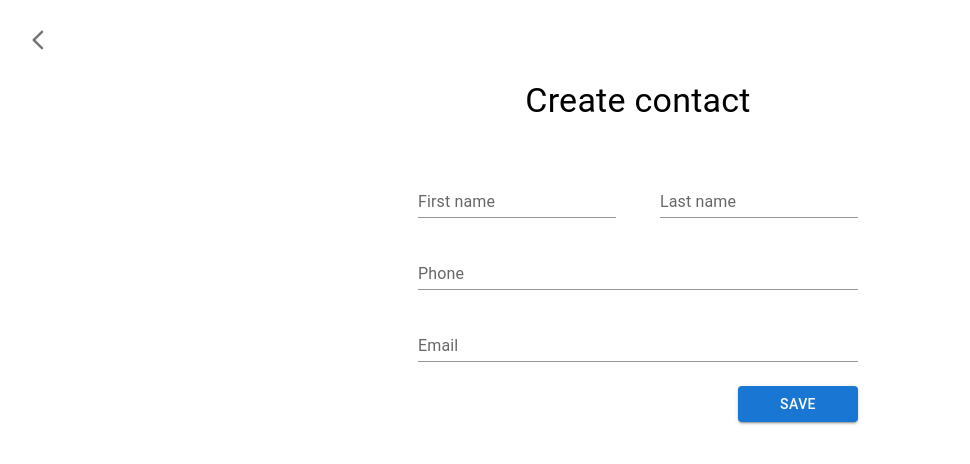
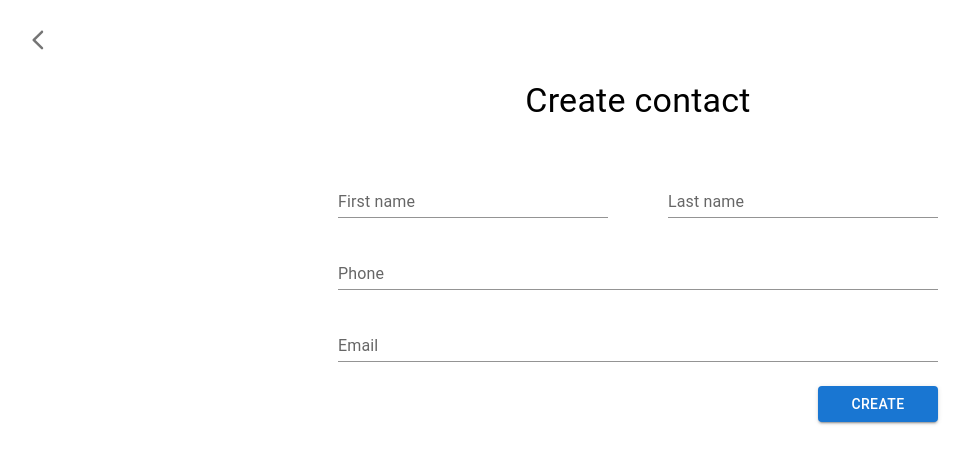
Before and after one commit to Willyjvp/backbone-challenge, a Next.js app: page /contacts/create in a window 1280 px wide. Shown: the top 464 px of the page, without its empty margins (2-972 px from the left). Built offline with nearby package versions, Linux system fonts and the light colour scheme; no server answers.

Commit message:
improve Edit and Create page to use a common component

```diff
--- /dev/null
+++ b/components/ContactForm.tsx
@@ -0,0 +1,119 @@
+import { Box, Button, TextField } from '@mui/material';
+import React from 'react';
+import { useForm } from 'react-hook-form';
+import { Contact } from '../models/contacts';
+
+interface ContactFormProps {
+  onSubmit: (data: FormData) => void;
+  singleContact: Contact | undefined;
+  actionType: 'Update' | 'Create';
+}
+
+export interface FormData {
+  firstName: string;
+  lastName: string;
+  email: string;
+  phone: string;
+}
+
+const ContactForm = ({
+  onSubmit,
+  singleContact,
+  actionType,
+}: ContactFormProps) => {
+  const {
+    register,
+    handleSubmit,
+    formState: { errors },
+  } = useForm<FormData>({
+    defaultValues: {
+      firstName: singleContact ? singleContact.firstName : '',
+      lastName: singleContact ? singleContact.lastName : '',
+      email: singleContact ? singleContact.email : '',
+      phone: singleContact ? singleContact.phone : '',
+    },
+  });
+
+  return (
+    <form onSubmit={handleSubmit(onSubmit)}>
+      <Box
+        display="flex"
+        flexDirection="column"
+        sx={{ width: { xs: '100%', sm: '60vw' }, maxWidth: '600px' }}
+      >
+        <Box
+          display="flex"
+          flexDirection="row"
+          justifyContent="space-between"
+          flexWrap="wrap"
+        >
+          <TextField
+            error={errors.firstName !== undefined}
+            helperText={errors.firstName?.message}
+            label="First name"
+            variant="standard"
+            {...register('firstName', { required: 'First name is required' })}
+            sx={{
+              width: { xs: '100%', sm: '45%' },
+              minWidth: '150px',
+              mt: 3,
+            }}
+          />
+          <TextField
+            error={errors.lastName !== undefined}
+            helperText={errors.lastName?.message}
+            label="Last name"
+            variant="standard"
+            {...register('lastName', { required: 'Last name is required' })}
+            sx={{
+              width: { xs: '100%', sm: '45%' },
+              minWidth: '150px',
+              mt: 3,
+            }}
+          />
+        </Box>
+        <TextField
+          error={errors.phone !== undefined}
+          helperText={errors.phone?.message}
+          label="Phone"
+          variant="standard"
+          {...register('phone', {
+            required: 'Phone is required',
+            maxLength: {
+              value: 10,
+              message: 'Phone is invalid (10 numbers max)',
+            },
+            pattern: {
+              value: /^([0-9]\d*)$/i,
+              message: 'Phone is invalid',
+            },
+          })}
+          sx={{ mt: 3 }}
+        />
+        <TextField
+          error={errors.email !== undefined}
+          helperText={errors.email?.message}
+          label="Email"
+          variant="standard"
+          {...register('email', {
+            required: 'Email is required',
+            pattern: {
+              value: /^[A-Z0-9._%+-]+@[A-Z0-9.-]+\.[A-Z]{2,}$/i,
+              message: 'Invalid email',
+            },
+          })}
+          sx={{ mt: 3 }}
+        />
+        <Button
+          type="submit"
+          variant="contained"
+          sx={{ alignSelf: 'flex-end', width: '120px', mt: 3 }}
+        >
+          {actionType}
+        </Button>
+      </Box>
+    </form>
+  );
+};
+
+export default ContactForm;
--- a/pages/contacts/create.tsx
+++ b/pages/contacts/create.tsx
@@ -1,27 +1,13 @@
-import { Box, Button, Container, TextField, Typography } from '@mui/material';
+import { Container, Typography } from '@mui/material';
 import axios, { AxiosError } from 'axios';
 import Router from 'next/router';
-import { useForm } from 'react-hook-form';
+import ContactForm, { FormData } from '../../components/ContactForm';
 import { useAlertContext } from '../../context/AlertContext';
 import { useContactContext } from '../../context/ContactContext';
-
-type FormData = {
-  firstName: string;
-  lastName: string;
-  email: string;
-  phone: string;
-};
 
 const CreateContact = () => {
   const { handleAlert } = useAlertContext();
   const { handleFilter } = useContactContext();
-
-  const {
-    register,
-    handleSubmit,
-    formState: { errors },
-    reset,
-  } = useForm<FormData>();
 
   const onSubmit = (data: FormData) => {
     const { firstName, lastName, email, phone } = data;
@@ -44,8 +30,6 @@ const CreateContact = () => {
         });
 
         handleFilter('');
-
-        reset();
 
         Router.push('/contacts');
       } catch (error) {
@@ -78,80 +62,11 @@ const CreateContact = () => {
       <Typography variant="h4" alignSelf="center" mb={3} mt={10}>
         Create contact
       </Typography>
-      <form onSubmit={handleSubmit(onSubmit)}>
-        <Box display="flex" flexDirection="column">
-          <Box
-            display="flex"
-            flexDirection="row"
-            justifyContent="space-between"
-            flexWrap="wrap"
-          >
-            <TextField
-              error={errors.firstName !== undefined}
-              helperText={errors.firstName?.message}
-              label="First name"
-              variant="standard"
-              {...register('firstName', { required: 'First name is required' })}
-              sx={{
-                width: { xs: '100%', sm: '45%' },
-                minWidth: '150px',
-                mt: 3,
-              }}
-            />
-            <TextField
-              error={errors.lastName !== undefined}
-              helperText={errors.lastName?.message}
-              label="Last name"
-              variant="standard"
-              {...register('lastName', { required: 'Last name is required' })}
-              sx={{
-                width: { xs: '100%', sm: '45%' },
-                minWidth: '150px',
-                mt: 3,
-              }}
-            />
-          </Box>
-          <TextField
-            error={errors.phone !== undefined}
-            helperText={errors.phone?.message}
-            label="Phone"
-            variant="standard"
-            {...register('phone', {
-              required: 'Phone is required',
-              maxLength: {
-                value: 10,
-                message: 'Phone is invalid (10 numbers max)',
-              },
-              pattern: {
-                value: /^([0-9]\d*)$/i,
-                message: 'Phone is invalid',
-              },
-            })}
-            sx={{ mt: 3 }}
-          />
-          <TextField
-            error={errors.email !== undefined}
-            helperText={errors.email?.message}
-            label="Email"
-            variant="standard"
-            {...register('email', {
-              required: 'Email is required',
-              pattern: {
-                value: /^[A-Z0-9._%+-]+@[A-Z0-9.-]+\.[A-Z]{2,}$/i,
-                message: 'Invalid email',
-              },
-            })}
-            sx={{ mt: 3 }}
-          />
-          <Button
-            type="submit"
-            variant="contained"
-            sx={{ alignSelf: 'flex-end', width: '120px', mt: 3 }}
-          >
-            Save
-          </Button>
-        </Box>
-      </form>
+      <ContactForm
+        actionType="Create"
+        onSubmit={onSubmit}
+        singleContact={undefined}
+      />
     </Container>
   );
 };
```
Also changed, not shown: pages/contacts/[id]/delete.tsx (+7 -0 lines), pages/contacts/[id]/edit.tsx (+30 -99 lines), pages/contacts/[id]/index.tsx (+6 -4 lines).
